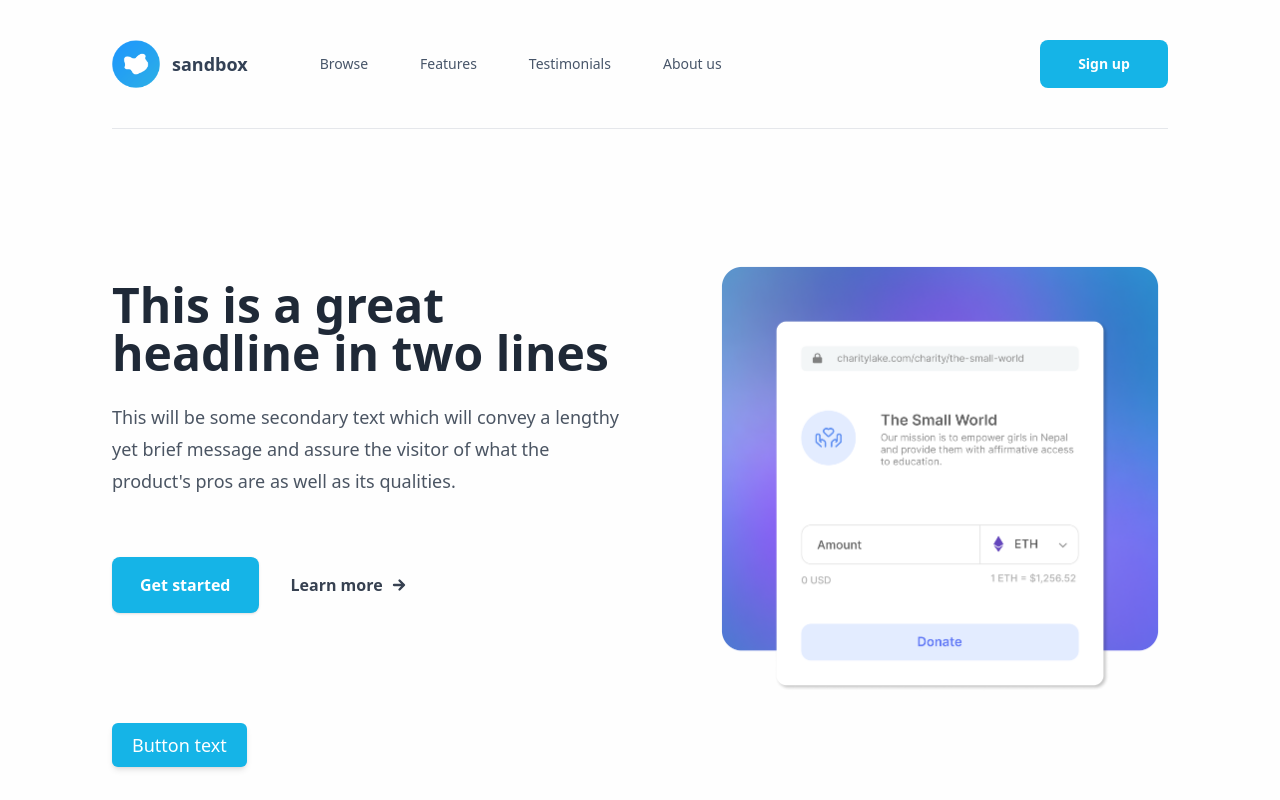
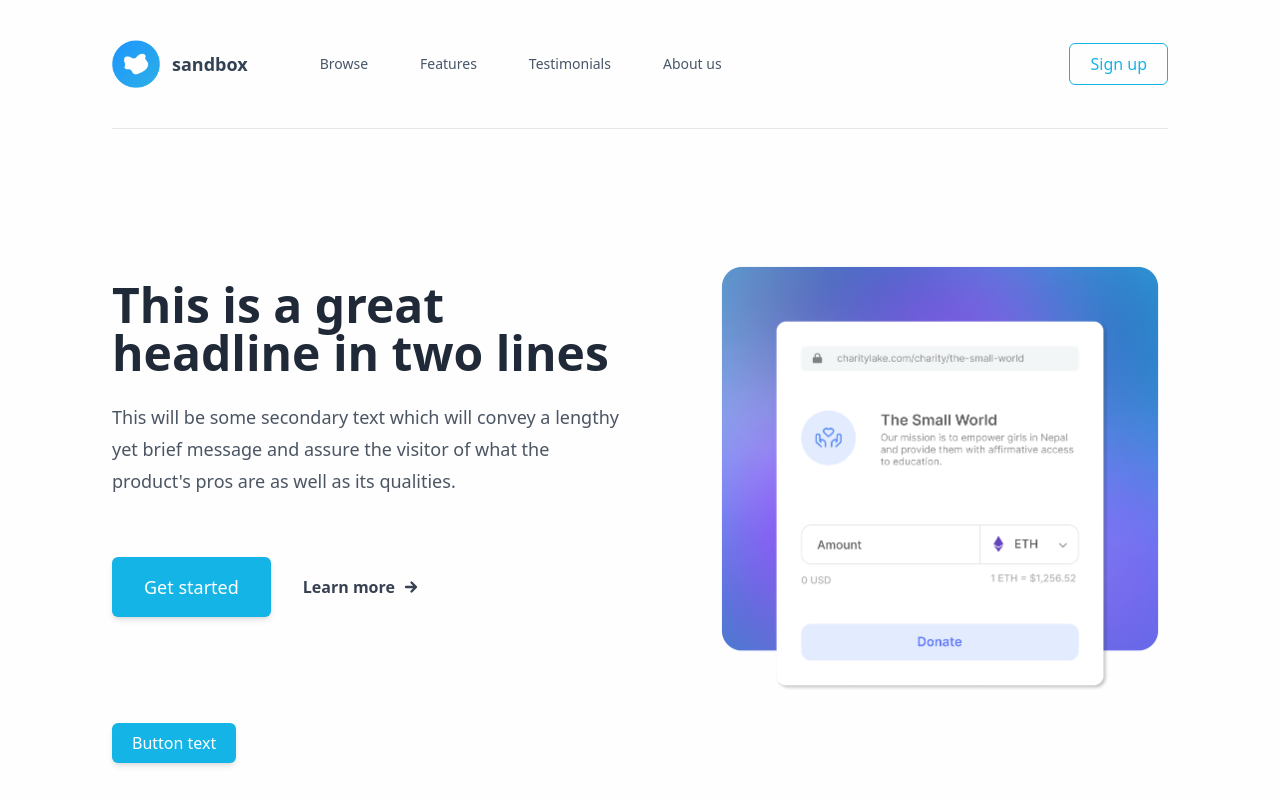
Before and after one commit to CarboxyDev/tailwind-sandbox, a Next.js app: page / in a window 1280 px wide. Shown: the top 800 px of the page. Built offline with nearby package versions, Linux system fonts and the light colour scheme; a web font is replaced by a local one; what tailwindcss-debug-screens would draw is missing.

Commit message:
Add changes to Button component + Use Button component in Navbar and HeroSection

```diff
--- a/src/components/Button.tsx
+++ b/src/components/Button.tsx
@@ -2,7 +2,9 @@ import type { ButtonProps } from "../types/props";
 import { cva } from "class-variance-authority";
 import { cn } from "../utils/misc";
 
-const buttonVariants = cva("rounded-md active:scale-95 text-lg", {
+const buttonVariants = cva(
+  "rounded-md active:scale-95 text-lg transition-colors delay-100 ease-in",
+  {
     variants: {
       variant: {
         default: "bg-primary hover:bg-primary-400 text-white shadow-md",
@@ -12,7 +14,7 @@ const buttonVariants = cva("rounded-md active:scale-95 text-lg", {
       size: {
         xl: "py-4 px-8",
         lg: "py-3 px-7",
-      md: "py-2 px-5",
+        md: "text-md py-2 px-5",
         sm: "text-md py-2 px-3",
         xs: "text-sm py-2 px-2",
       },
@@ -21,7 +23,8 @@ const buttonVariants = cva("rounded-md active:scale-95 text-lg", {
       variant: "default",
       size: "md",
     },
-});
+  }
+);
 
 // FIXME: There's a bug where I'm unable to use className as a prop with the component. It causes the styling to go away.
 
--- a/src/components/Navbar.tsx
+++ b/src/components/Navbar.tsx
@@ -1,6 +1,7 @@
 import Link from "next/link";
 import HamburgerDropdown from "./HamburgerDropdown";
 import { v4 as uuidv4 } from "uuid";
+import Button from "./Button";
 
 const Navbar = () => {
   const navItems = [
@@ -31,9 +32,12 @@ const Navbar = () => {
           })}
         </div>
         <div className="ml-auto flex flex-row gap-x-8">
-          <button className="hidden h-12 w-32 items-center justify-center rounded-lg bg-primary text-sm font-semibold text-white transition-colors delay-100 ease-in hover:bg-primary-400 sm:flex">
-            Sign up
-          </button>
+          <div className="hidden items-center justify-center sm:flex">
+            <Button size="md" variant="outline">
+              Sign up
+            </Button>
+          </div>
+
           <div className="lg:hidden">
             <HamburgerDropdown navItems={navItems} />
           </div>
--- a/src/sections/HeroSection.tsx
+++ b/src/sections/HeroSection.tsx
@@ -1,4 +1,5 @@
 import { motion } from "framer-motion";
+import Button from "../components/Button";
 import { ArrowSmallRightIcon } from "../utils/icons";
 
 // NOTE: This is a section and not a component so it'll probably have very little modularity
@@ -18,9 +19,9 @@ const HeroSection = () => {
               pros are as well as its qualities.
             </p>
             <div className="mt-15 flex flex-row">
-              <button className="text-md rounded-lg bg-primary px-7 py-4 font-semibold text-white shadow hover:bg-primary-400">
+              <Button size="xl" variant="default">
                 Get started
-              </button>
+              </Button>
               <button className="text-md ml-8 flex flex-row items-center font-semibold text-gray-700 hover:text-primary">
                 Learn more <ArrowSmallRightIcon className="ml-2 h-4 w-4" />
               </button>
```
Also changed, not shown: package.json (+4 -3 lines), .eslintrc.json, 1 other file (tests, documents, lock files or other folders). Lines whose indentation alone changed are shown as unchanged.
